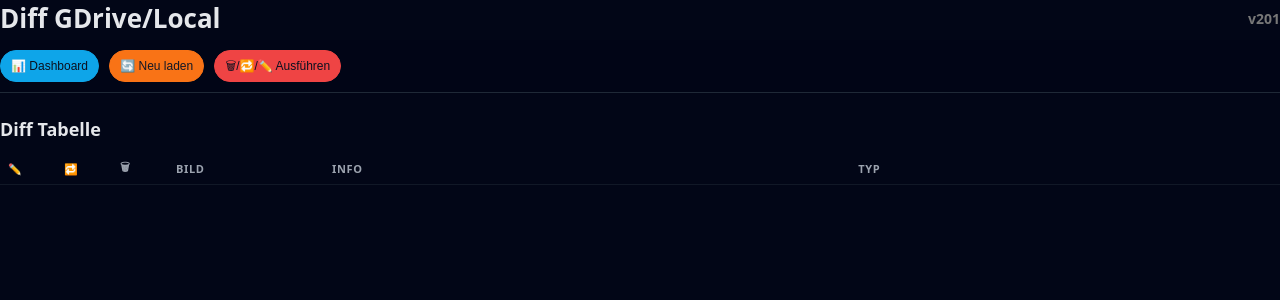
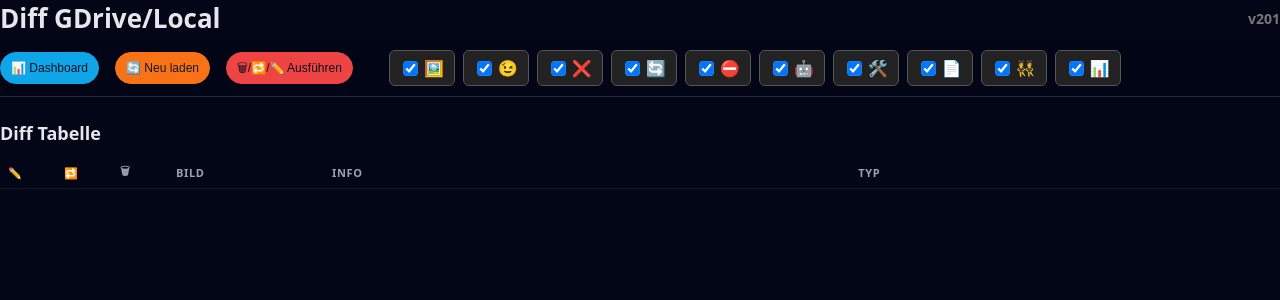
Before and after one commit to gertehrenberg/gallery, a FastAPI app: page /diff_gdrive_local in a window 1280 px wide. Shown: the top 300 px of the page. Run offline with FastAPI, Linux system fonts and the light colour scheme; lists and menus that the app fills with data are empty; parts of the project's set-up code (start-up, migrations or seed data) failed here and were passed over.

Commit message:
Darkmode ... zu dark .. aber wird schon

```diff
--- a/app/routes/diff_gdrive_local.py
+++ b/app/routes/diff_gdrive_local.py
@@ -387,7 +387,7 @@ async def filename_collision(folder_name: str):
             })
 
 
-async def run_full_scan():
+async def run_full_scan(selected_categories=None):
     global SCAN_CACHE, GLOBAL_MD5_INDEX, processed_files, total_files
 
     reset_progress()
@@ -403,7 +403,11 @@ async def run_full_scan():
     }
 
     Settings._user_type = UserType.ADMIN
-    categories = [c["key"] for c in Settings.kategorien() if c["key"] != "XXXX"]
+
+    if not selected_categories:
+        selected_categories = [c["key"] for c in Settings.kategorien()]
+    categories = selected_categories
+
     total_categories = len(categories)
 
     processed_files = 0
@@ -497,11 +501,13 @@ async def diff_gdrive_local(request: Request):
     logger.info(f"invalid_names: {len(invalid_names)}")
     logger.info(f"filename_collisions: {len(filename_collisions)}")
 
+
+
     return templates.TemplateResponse(
         "diff_gdrive_local.j2",
         {
             "request": request,
-            "categories": categories,
+            "categories": Settings.kategorien(),
             "invalid_md5": invalid_md5,
             "invalid_names": invalid_names,
             "filename_collisions": filename_collisions,
@@ -510,11 +516,16 @@ async def diff_gdrive_local(request: Request):
     )
 
 
+from fastapi import Body
+
 @router.post("/diff_gdrive_local_start")
-async def diff_gdrive_local_start():
+async def diff_gdrive_local_start(payload: dict = Body(None)):
+    categories = payload.get("categories", [])
+    logger.info(f"Aktive Kategorien: {categories}")
+
     reset_progress()
-    asyncio.get_running_loop().create_task(run_full_scan())
-    return JSONResponse({"started": True})
+    asyncio.get_running_loop().create_task(run_full_scan(categories))
+    return JSONResponse({"started": True, "categories": categories})
 
 
 @router.get("/diff_gdrive_local_progress")
--- a/app/templates/diff_gdrive_local_css.j2
+++ b/app/templates/diff_gdrive_local_css.j2
@@ -1,4 +1,5 @@
 <style>
+
     body {
         margin: 0;
         padding: 0;
@@ -173,6 +174,13 @@
         margin-bottom: 10px;
         backdrop-filter: blur(10px);
         z-index: 50;
+
+        /* --- NEU --- */
+        display: flex;
+        align-items: center;
+        gap: 10px;
+        flex-wrap: nowrap;
+        overflow-x: auto;
     }
 
     .progress-bar-bg {
@@ -200,4 +208,46 @@
         color: #9ca3af;
         font-size: 12px;
     }
+
+    .category-bar {
+        display: flex;
+        gap: 8px;
+        margin-left: 20px;
+        align-items: center;
+        flex-wrap: nowrap;
+    }
+
+    .cat-pill {
+        display: flex;
+        align-items: center;
+        gap: 4px;
+        padding: 6px 10px;
+        background: #222;
+        border: 1px solid #555;
+        border-radius: 6px;
+        color: #eee;
+        font-size: 14px;
+        cursor: pointer;
+        transition: background 0.2s, border-color 0.2s;
+        white-space: nowrap;
+    }
+
+    .cat-pill:hover {
+        background: #333;
+        border-color: #999;
+    }
+
+    .cat-pill input {
+        transform: scale(1.1);
+        cursor: pointer;
+    }
+
+    .cat-pill .icon {
+        font-size: 16px;
+    }
+
+    .cat-pill .label {
+        opacity: 0.9;
+    }
+
 </style>
--- a/app/templates/diff_gdrive_local_form.j2
+++ b/app/templates/diff_gdrive_local_form.j2
@@ -1,14 +1,40 @@
 <form id="diffForm" action="/gallery/diff_gdrive_local_delete" method="post">
 
     <div class="sticky-bar">
-        <button type="button" class="btn btn-blue" onclick="window.location.href='/gallery/dashboard'">📊 Dashboard
+        <button type="button" class="btn btn-blue" onclick="window.location.href='/gallery/dashboard'">
+            📊 Dashboard
         </button>
-        <button id="reloadBtn" type="button" class="btn btn-orange" onclick="startReload()">🔄 Neu laden</button>
-        {#        <button id="fillGeminiBtn" type="button" class="btn btn-orange" onclick="fillGemini(50)">50 Gemini checken</button>#}
-        <button id="deleteBtn" type="button" class="btn btn-red" onclick="checkAndSubmit()">🗑/🔁/✏️ Ausführen</button>
+
+        <button id="reloadBtn" type="button" class="btn btn-orange" onclick="startReload()">
+            🔄 Neu laden
+        </button>
+
+        <button id="deleteBtn" type="button" class="btn btn-red" onclick="checkAndSubmit()">
+            🗑/🔁/✏️ Ausführen
+        </button>
+
+        <div class="category-bar">
+            {% for cat in categories %}
+                <label class="cat-pill"
+                       data-folder="{{ cat.key }}"
+                       title="{{ cat.label }}">   <!-- 👈 HIER: HINT -->
+
+                    <input type="checkbox"
+                           class="cat-check"
+                           data-cat="{{ cat.key }}"
+                           onclick="toggleCategory('{{ cat.key }}')"
+                           checked>
+
+                    <span class="icon">{{ cat.icon }}</span>
+                </label>
+            {% endfor %}
+        </div>
     </div>
 
-    <!-- PROGRESS -->
+    <!-- ============================= -->
+    <!--          PROGRESS             -->
+    <!-- ============================= -->
+
     <div id="progressBox" style="display:none;">
         <div id="progressText" style="font-weight:bold;">Starte…</div>
         <div class="progress-bar-bg">
@@ -21,6 +47,10 @@
     </div>
 
     <h2>Diff Tabelle</h2>
+
+    <!-- ============================= -->
+    <!--          TABELLE              -->
+    <!-- ============================= -->
 
     <table style="width:100%; border-collapse:collapse; margin-bottom:20px;">
         <thead>
@@ -43,18 +73,17 @@
             {% for col in filename_collisions %}
                 <tr style="background:#ffe0e0;">
                     <td colspan="6" style="padding:10px;">
-                        <b>🔥 Konflikt: Varianten: {{ col.md5_list|length }} — {{ col.local|length }}x
-                            local, {{ col.gdrive|length }}x gdrive
+                        <b>🔥 Konflikt: Varianten: {{ col.md5_list|length }} —
+                            {{ col.local|length }}x local, {{ col.gdrive|length }}x gdrive
                         </b>
                     </td>
                 </tr>
 
-                <!-- Lokale Versionen -->
                 {% for l in col.local %}
                     <tr>
                         <td class="center">
-                            <input type="checkbox" name="unique_filename_ids" value="{{ l.path }}"
-                                   data-folder="{{ l.folder }}">
+                            <input type="checkbox" name="unique_filename_ids"
+                                   value="{{ l.path }}" data-folder="{{ l.folder }}">
                         </td>
                         <td class="center"></td>
                         <td class="center">
@@ -74,12 +103,11 @@
                     </tr>
                 {% endfor %}
 
-                <!-- GDrive Versionen -->
                 {% for g in col.gdrive %}
                     <tr>
                         <td class="center">
-                            <input type="checkbox" name="unique_filename_ids" value="{{ g.id }}"
-                                   data-folder="{{ g.folder }}">
+                            <input type="checkbox" name="unique_filename_ids"
+                                   value="{{ g.id }}" data-folder="{{ g.folder }}">
                         </td>
                         <td class="center"></td>
                         <td class="center">
@@ -103,28 +131,22 @@
         {% endif %}
 
         <!-- ========================================================= -->
-        <!--   1) UNGÜLTIGE NAMEN – IMMER OBEN                         -->
+        <!--   1) UNGÜLTIGE NAMEN                                      -->
         <!-- ========================================================= -->
         {% for n in invalid_names %}
             <tr style="background:#fff3cd;">
-                <!-- ✏️ rename -->
                 {% if n.source == "local" %}
                     <td class="center">
-                        <input type="checkbox"
-                               name="rename_ids"
-                               value="{{ n.uid }}">
+                        <input type="checkbox" name="rename_ids" value="{{ n.uid }}">
                     </td>
                     <td class="center"></td>
                     <td class="center">
-                        <input type="checkbox"
-                               name="delete_ids"
-                               value="{{ n.path }}">
+                        <input type="checkbox" name="delete_ids" value="{{ n.path }}">
                     </td>
                     <td>
                         <img class="thumb"
                              src="/gallery/static/thumbnails/{{ n.md5 }}.png"
-                             onclick="openModal('{{ n.folder }}/{{ n.orig_name }}')"
-                             style="cursor:pointer;">
+                             onclick="openModal('{{ n.folder }}/{{ n.orig_name }}')">
                     </td>
                     <td>
                         <div>{{ n.folder }}</div>
@@ -134,20 +156,15 @@
                     </td>
                 {% else %}
                     <td class="center">
-                        <input type="checkbox"
-                               name="rename_ids"
-                               value="{{ n.id }}">
+                        <input type="checkbox" name="rename_ids" value="{{ n.id }}">
                     </td>
                     <td class="center"></td>
                     <td class="center">
-                        <input type="checkbox"
-                               name="delete_ids"
-                               value="{{ n.id }}">
+                        <input type="checkbox" name="delete_ids" value="{{ n.id }}">
                     </td>
                     <td>
                         <img class="thumb"
                              src="https://drive.google.com/thumbnail?id={{ n.id }}&sz=w200"
-                             style="cursor:pointer;"
                              onclick="openModalGdrive('{{ n.id }}')">
                     </td>
                     <td>
@@ -166,81 +183,57 @@
         <!-- ========================================================= -->
         {% for m in invalid_md5 %}
             <tr style="background:#ffe0e0;">
-                <td colspan="6"
-                    style="font-weight:bold; padding-top:12px; padding-bottom:12px;">
+                <td colspan="6" style="font-weight:bold; padding:12px;">
                     MD5: {{ m.md5 }} — {{ m.status }}
                 </td>
             </tr>
 
-            <!-- ---------- GDRIVE FILES ---------- -->
             {% for g in m.gdrive %}
                 <tr>
-
                     <td class="center"></td>
-
-                    <!-- 🔁 sync wenn keine local Datei -->
                     <td class="center">
                         {% if m.local|length == 0 %}
                             <input type="checkbox" name="sync_ids" value="{{ g.id }}">
                         {% endif %}
                     </td>
-
-                    <!-- 🗑 delete -->
                     <td class="center">
                         <input type="checkbox" name="delete_ids" value="{{ g.id }}">
                     </td>
-
-                    <!-- Bild mit Vollbild-Link -->
                     <td>
                         <img class="thumb"
                              src="https://drive.google.com/thumbnail?id={{ g.id }}&sz=w200"
-                             style="cursor:pointer;"
                              onclick="openModalGdrive('{{ g.id }}')">
                     </td>
-
                     <td>
                         <div>{{ g.folder }}</div>
                         <div>{{ g.id }}</div>
                         <div>{{ g.name }}</div>
                     </td>
-
                     <td>GDrive</td>
                 </tr>
             {% endfor %}
 
-            <!-- ---------- LOCAL FILES ---------- -->
             {% for l in m.local %}
                 <tr>
-
-                    <!-- ✏️ rename falls invalid -->
                     <td class="center"></td>
-
-                    <!-- 🔁 sync wenn kein gdrive -->
                     <td class="center">
                         {% if m.gdrive|length == 0 %}
                             <input type="checkbox" name="sync_ids" value="{{ l.path }}">
                         {% endif %}
                     </td>
-
-                    <!-- 🗑 delete -->
                     <td class="center">
                         <input type="checkbox" name="delete_ids" value="{{ l.path }}">
                     </td>
-
-                    <!-- Lokales Bild → Modal -->
                     <td>
                         <img class="thumb"
                              src="/gallery/static/thumbnails/{{ m.md5 }}.png"
-                             onclick="openModal('{{ l.folder }}/{{ l.name }}')"
-                             style="cursor:pointer;">
+                             onclick="openModal('{{ l.folder }}/{{ l.name }}')">
                     </td>
-
                     <td>
                         <div>{{ l.folder }}</div>
                         <div>{{ l.path }}</div>
                         <div>{{ l.name }}</div>
                     </td>
-
                     <td>Lokal</td>
                 </tr>
             {% endfor %}
```
Also changed, not shown: app/templates/diff_gdrive_local_scripts.j2 (+33 -5 lines), app/templates/image_gallery_local.j2 (+10 -10 lines), app/templates/image_gallery_local_css.j2 (+64 -15 lines).
